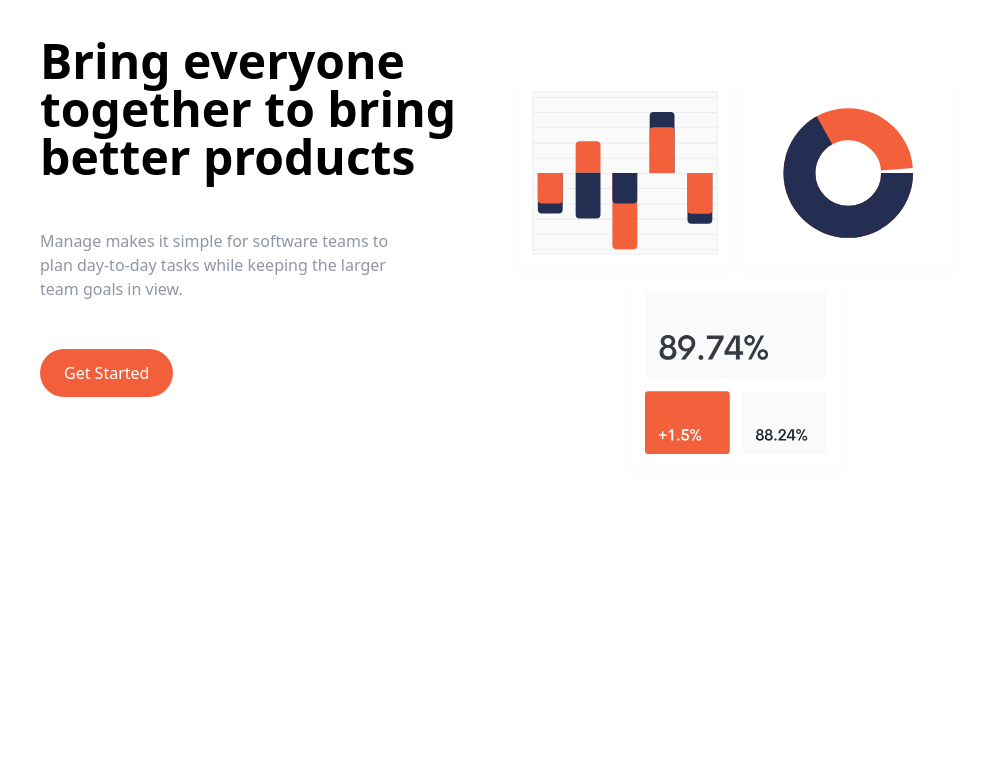
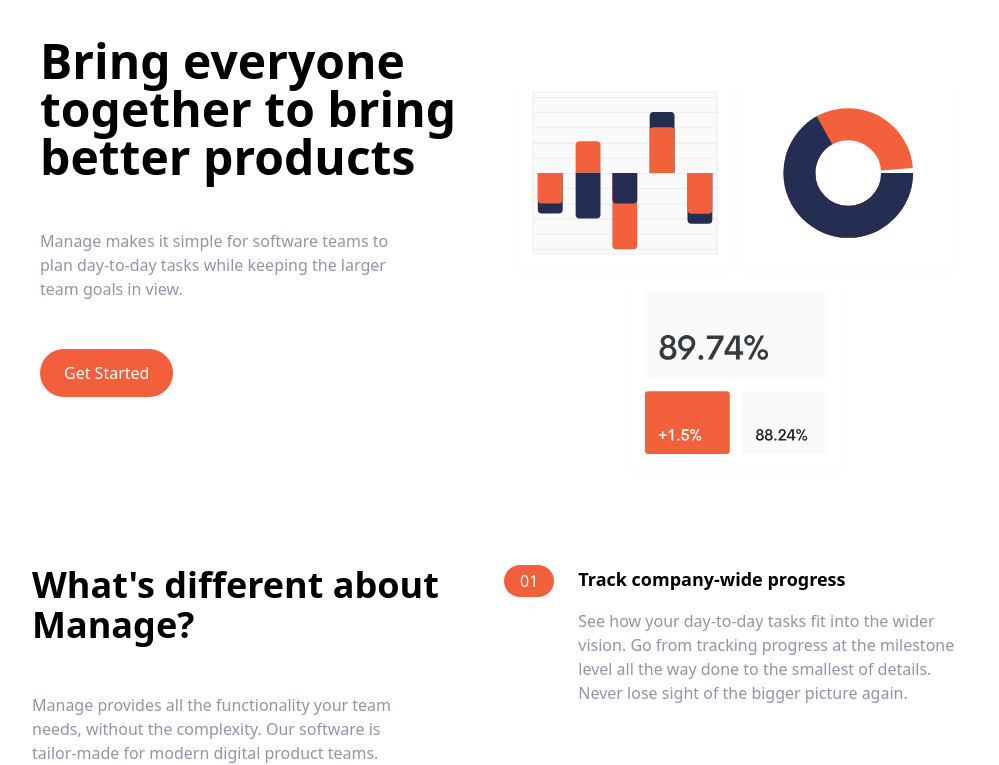
Before and after one commit to A-K-M-Fozlol-Hoq/tailwind-landing-page, a website: page index.html in a window 1280 px wide. Shown: the part 99-864 px from the top of the page, without its empty margins (136-1135 px from the left). Before the commit the page ends 800 px from the top, so only its background shows below. Drawn offline with Linux system fonts and the light colour scheme.

Commit message:
features section on pprogress

```diff
--- a/index.html
+++ b/index.html
@@ -64,5 +64,59 @@
         </div>
       </div>
     </section>
+
+    <!-- Features Section -->
+    <section id="features">
+      <!-- Flex container -->
+      <div
+        class="container flex flex-col px-4 mx-auto mt-10 space-y-12 md:space-y-0 md:flex-row"
+      >
+        <!-- What's Different -->
+        <div class="flex flex-col space-y-12 md:w-1/2">
+          <h2 class="max-w-md text-4xl font-bold text-center md:text-left">
+            What's different about Manage?
+          </h2>
+          <p class="max-w-sm text-center text-darkGrayishBlue md:text-left">
+            Manage provides all the functionality your team needs, without the
+            complexity. Our software is tailor-made for modern digital product
+            teams.
+          </p>
+        </div>
+
+        <!-- Numbered List -->
+        <div class="flex flex-col space-y-8 md:w-1/2">
+          <!-- List Item 1 -->
+          <div
+            class="flex flex-col space-y-3 md:space-y-0 md:space-x-6 md:flex-row"
+          >
+            <!-- Heading -->
+            <div class="rounded-l-full bg-brightRedSupLight md:bg-transparent">
+              <div class="flex items-center space-x-2">
+                <div
+                  class="px-4 py-2 text-white rounded-full md:py-1 bg-brightRed"
+                >
+                  01
+                </div>
+                <h3 class="text-base font-bold md:mb-4 md:hidden">
+                  Track company-wide progress
+                </h3>
+              </div>
+            </div>
+
+            <div>
+              <h3 class="hidden mb-4 text-lg font-bold md:block">
+                Track company-wide progress
+              </h3>
+              <p class="text-darkGrayishBlue">
+                See how your day-to-day tasks fit into the wider vision. Go from
+                tracking progress at the milestone level all the way done to the
+                smallest of details. Never lose sight of the bigger picture
+                again.
+              </p>
+            </div>
+          </div>
+        </div>
+      </div>
+    </section>
   </body>
 </html>
```
Also changed, not shown: css/main.css.
